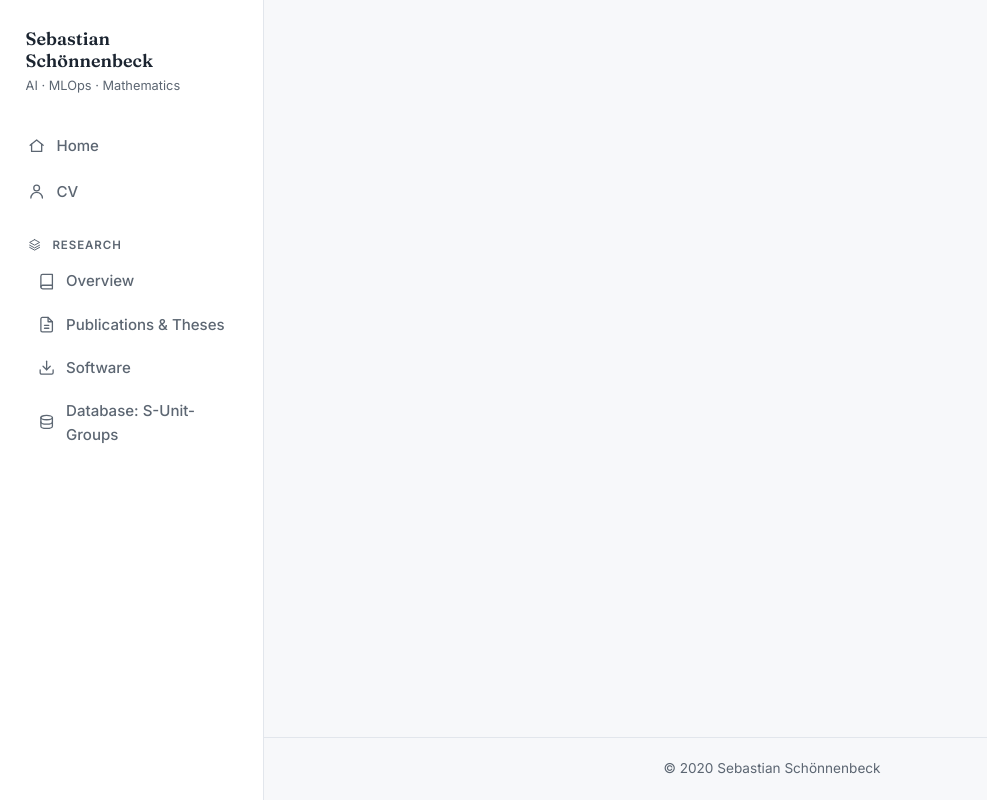
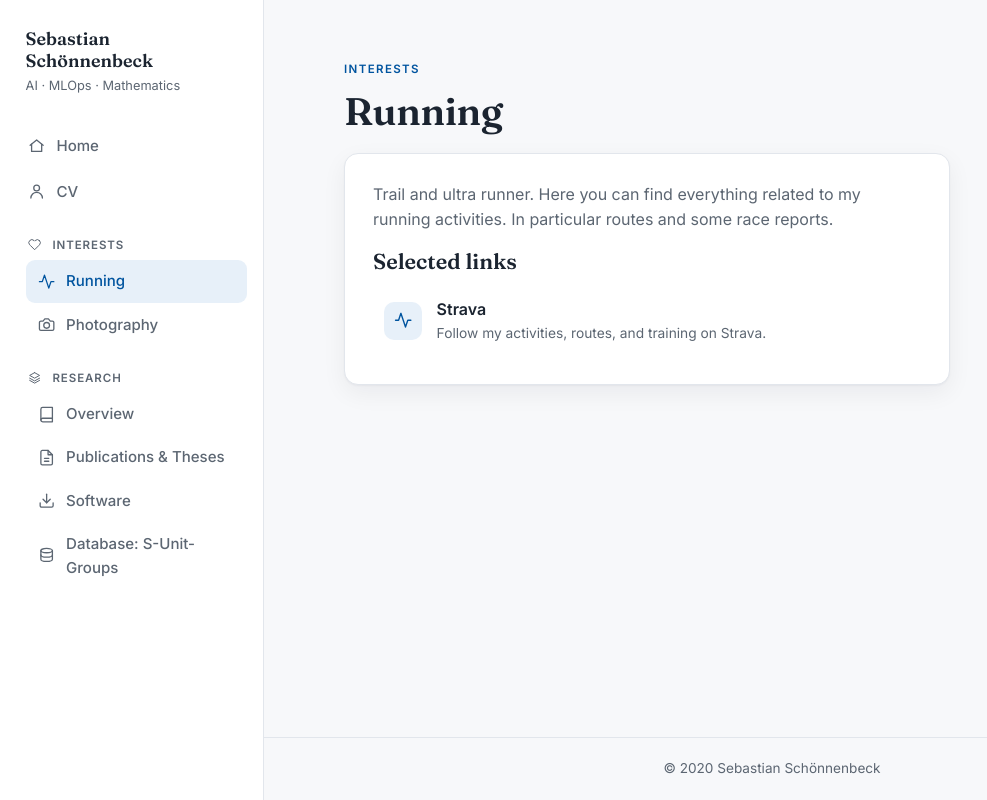
Before and after one commit to schoennenbeck/schoennenbeck.github.io, a Vue app: page /#/running in a window 1280 px wide. Shown: the whole page, without its empty margins (0-987 px from the left). Built offline with nearby package versions, Linux system fonts and the light colour scheme.

Commit message:
Add running and photography subpages

```diff
--- a/src/App.vue
+++ b/src/App.vue
@@ -17,6 +17,14 @@ watch(
 const nav = [
   { to: { name: "Home" }, label: "Home", icon: "home" },
   { to: { name: "About" }, label: "CV", icon: "user" },
+  {
+    label: "Interests",
+    icon: "heart",
+    children: [
+      { to: { name: "Running" }, label: "Running", icon: "activity" },
+      { to: { name: "Photography" }, label: "Photography", icon: "camera" }
+    ]
+  },
   {
     label: "Research",
     icon: "layers",
--- a/src/components/Icon.vue
+++ b/src/components/Icon.vue
@@ -53,6 +53,14 @@ const paths = {
     "M12 8c2-3 6-3.5 7-1.5S18.5 10.5 12 12",
     "M12 12c6.5 1.5 7.8 4 7 5.5S14 19 12 15"
   ],
+  heart: [
+    "M20.84 4.61a5.5 5.5 0 0 0-7.78 0L12 5.67l-1.06-1.06a5.5 5.5 0 1 0-7.78 7.78l1.06 1.06L12 21.23l7.78-7.78 1.06-1.06a5.5 5.5 0 0 0 0-7.78Z"
+  ],
+  activity: ["M22 12h-4l-3 9L9 3l-3 9H2"],
+  camera: [
+    "M14.5 4h-5L7 7H4a2 2 0 0 0-2 2v9a2 2 0 0 0 2 2h16a2 2 0 0 0 2-2V9a2 2 0 0 0-2-2h-3l-2.5-3Z",
+    "M12 17a4 4 0 1 0 0-8 4 4 0 0 0 0 8Z"
+  ],
   menu: ["M4 6h16", "M4 12h16", "M4 18h16"],
   close: ["M18 6 6 18", "M6 6l12 12"]
 };
--- a/src/router/index.js
+++ b/src/router/index.js
@@ -8,6 +8,18 @@ const routes = [
     name: "About",
     component: () => import("../views/About.vue"),
     meta: { title: "CV" }
+  },
+  {
+    path: "/running",
+    name: "Running",
+    component: () => import("../views/Running.vue"),
+    meta: { title: "Running" }
+  },
+  {
+    path: "/photography",
+    name: "Photography",
+    component: () => import("../views/Photography.vue"),
+    meta: { title: "Photography" }
   },
   {
     path: "/research",
--- /dev/null
+++ b/src/views/Photography.vue
@@ -0,0 +1,28 @@
+<script setup></script>
+
+<template>
+  <div class="page">
+    <p class="eyebrow">Interests</p>
+    <h1>Photography</h1>
+
+    <div class="card intro">
+      <p class="muted">
+        Very amateur photographer (mostly landscape and street). This is a place
+        to share some of my photos and related stuff.
+      </p>
+    </div>
+  </div>
+</template>
+
+<style scoped>
+.intro {
+  padding: 1.75rem;
+  max-width: 60ch;
+}
+.intro p:first-child {
+  margin-top: 0;
+}
+.intro p:last-child {
+  margin-bottom: 0;
+}
+</style>
--- /dev/null
+++ b/src/views/Running.vue
@@ -0,0 +1,86 @@
+<script setup>
+import Icon from "@/components/Icon.vue";
+
+const links = [
+  {
+    icon: "activity",
+    title: "Strava",
+    sub: "Follow my activities, routes, and training on Strava.",
+    href: "https://www.strava.com/athletes/38446193"
+  }
+];
+</script>
+
+<template>
+  <div class="page">
+    <p class="eyebrow">Interests</p>
+    <h1>Running</h1>
+
+    <div class="card intro">
+      <p class="muted">
+        Trail and ultra runner. Here you can find everything related to my
+        running activities. In particular routes and some race reports.
+      </p>
+
+      <h2>Selected links</h2>
+      <ul class="links">
+        <li v-for="l in links" :key="l.title">
+          <a :href="l.href" target="_blank" rel="noopener">
+            <span class="links__icon"><Icon :name="l.icon" /></span>
+            <span>
+              <span class="links__title">{{ l.title }}</span>
+              <span class="links__sub muted">{{ l.sub }}</span>
+            </span>
+          </a>
+        </li>
+      </ul>
+    </div>
+  </div>
+</template>
+
+<style scoped>
+.intro {
+  padding: 1.75rem;
+  max-width: 60ch;
+}
+.intro p:first-child {
+  margin-top: 0;
+}
+.links {
+  list-style: none;
+  margin: 0;
+  padding: 0;
+  display: flex;
+  flex-direction: column;
+  gap: 0.4rem;
+}
+.links a {
+  display: flex;
+  gap: 0.9rem;
+  align-items: center;
+  padding: 0.7rem;
+  border-radius: var(--radius-sm);
+  color: var(--text);
+}
+.links a:hover {
+  background: var(--surface-2);
+}
+.links__icon {
+  display: grid;
+  place-items: center;
+  width: 38px;
+  height: 38px;
+  border-radius: 10px;
+  background: var(--brand-soft);
+  color: var(--brand);
+  flex: none;
+}
+.links__title {
+  display: block;
+  font-weight: 600;
+}
+.links__sub {
+  display: block;
+  font-size: 0.86rem;
+}
+</style>
```
